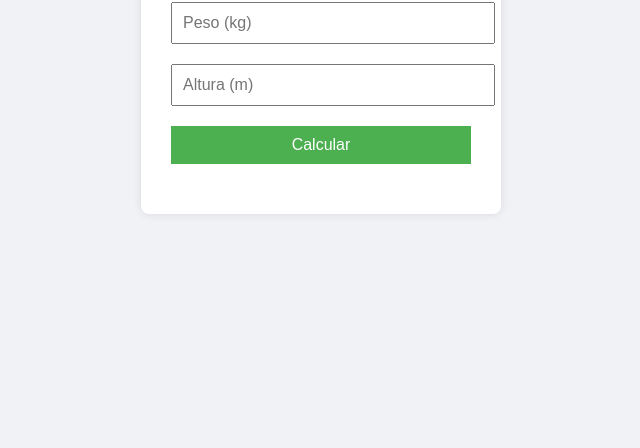
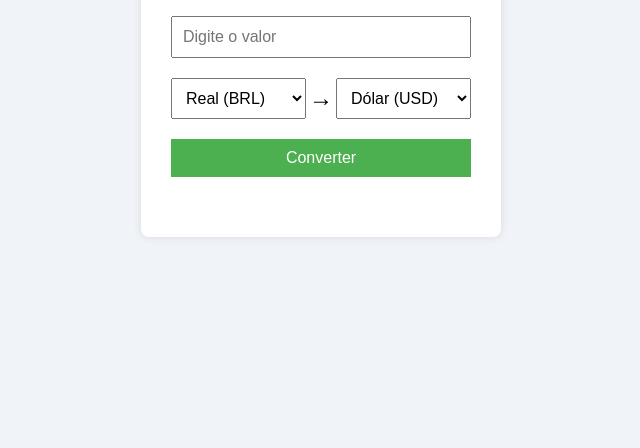
Before and after one commit to jheny1234/questoes10, a plain HTML site: page index.html in a window 1280 px wide. Shown: the part 352-800 px from the top of the page, without its empty margins (319-959 px from the left). Drawn offline with Linux system fonts and the light colour scheme.

Commit message:
Add files via upload

```diff
--- a/index.html
+++ b/index.html
@@ -1,19 +1,34 @@
 <!DOCTYPE html>
 <html lang="pt-br">
 <head>
-  <meta charset="UTF-8" />
-  <meta name="viewport" content="width=device-width, initial-scale=1.0" />
-  <title>Calculadora de IMC</title>
-  <link rel="stylesheet" href="style.css" />
+  <meta charset="UTF-8">
+  <meta name="viewport" content="width=device-width, initial-scale=1.0">
+  <title>Conversor de Moeda</title>
+  <link rel="stylesheet" href="style.css">
 </head>
 <body>
   <div class="container">
-    <h1>Calculadora de IMC</h1>
+    <h1>Conversor de Moeda</h1>
 
-    <input type="number" id="peso" placeholder="Peso (kg)" />
-    <input type="number" id="altura" placeholder="Altura (m)" />
+    <input type="number" id="valor" placeholder="Digite o valor" />
 
-    <button onclick="calcularIMC()">Calcular</button>
+    <div class="selects">
+      <select id="de">
+        <option value="BRL">Real (BRL)</option>
+        <option value="USD">Dólar (USD)</option>
+        <option value="EUR">Euro (EUR)</option>
+      </select>
+
+      <span>→</span>
+
+      <select id="para">
+        <option value="USD">Dólar (USD)</option>
+        <option value="EUR">Euro (EUR)</option>
+        <option value="BRL">Real (BRL)</option>
+      </select>
+    </div>
+
+    <button onclick="converterMoeda()">Converter</button>
 
     <div id="resultado"></div>
   </div>
--- a/index.js
+++ b/index.js
@@ -1,29 +1,22 @@
-function calcularIMC() {
-  const peso = parseFloat(document.getElementById("peso").value);
-  const altura = parseFloat(document.getElementById("altura").value);
+function converterMoeda() {
+  const valor = parseFloat(document.getElementById("valor").value);
+  const de = document.getElementById("de").value;
+  const para = document.getElementById("para").value;
   const resultado = document.getElementById("resultado");
 
-  if (isNaN(peso) || isNaN(altura) || altura <= 0) {
-    resultado.innerText = "Por favor, insira valores válidos.";
+  if (isNaN(valor)) {
+    resultado.innerText = "Por favor, insira um valor válido.";
     return;
   }
 
-  const imc = peso / (altura * altura);
-  let classificacao = "";
+  // Taxas de câmbio fixas (exemplo)
+  const taxas = {
+    BRL: { USD: 0.20, EUR: 0.18, BRL: 1 },
+    USD: { BRL: 5.00, EUR: 0.90, USD: 1 },
+    EUR: { BRL: 5.50, USD: 1.10, EUR: 1 }
+  };
 
-  if (imc < 18.5) {
-    classificacao = "Abaixo do peso";
-  } else if (imc < 24.9) {
-    classificacao = "Peso normal";
-  } else if (imc < 29.9) {
-    classificacao = "Sobrepeso";
-  } else if (imc < 34.9) {
-    classificacao = "Obesidade grau 1";
-  } else if (imc < 39.9) {
-    classificacao = "Obesidade grau 2";
-  } else {
-    classificacao = "Obesidade grau 3 (mórbida)";
-  }
+  const convertido = valor * taxas[de][para];
 
-  resultado.innerText = `IMC: ${imc.toFixed(2)} - ${classificacao}`;
+  resultado.innerText = `${valor.toFixed(2)} ${de} = ${convertido.toFixed(2)} ${para}`;
 }
--- a/style.css
+++ b/style.css
@@ -1,6 +1,6 @@
 body {
   font-family: Arial, sans-serif;
-  background-color: #f0f2f5;
+  background-color: #f0f4f8;
   display: flex;
   justify-content: center;
   align-items: center;
@@ -12,27 +12,38 @@ body {
   background: white;
   padding: 30px;
   border-radius: 8px;
-  box-shadow: 0 0 10px rgba(0, 0, 0, 0.1);
+  box-shadow: 0 0 10px rgba(0,0,0,0.1);
   text-align: center;
   width: 300px;
 }
 
-input {
+input, select, button {
   width: 100%;
   padding: 10px;
   margin: 10px 0;
   font-size: 1em;
+  box-sizing: border-box;
+}
+
+.selects {
+  display: flex;
+  justify-content: space-between;
+  align-items: center;
+}
+
+.selects select {
+  width: 45%;
+}
+
+.selects span {
+  font-size: 1.5em;
 }
 
 button {
-  padding: 10px;
-  width: 100%;
   background-color: #4CAF50;
   color: white;
   border: none;
-  font-size: 1em;
   cursor: pointer;
-  margin-top: 10px;
 }
 
 button:hover {
```
